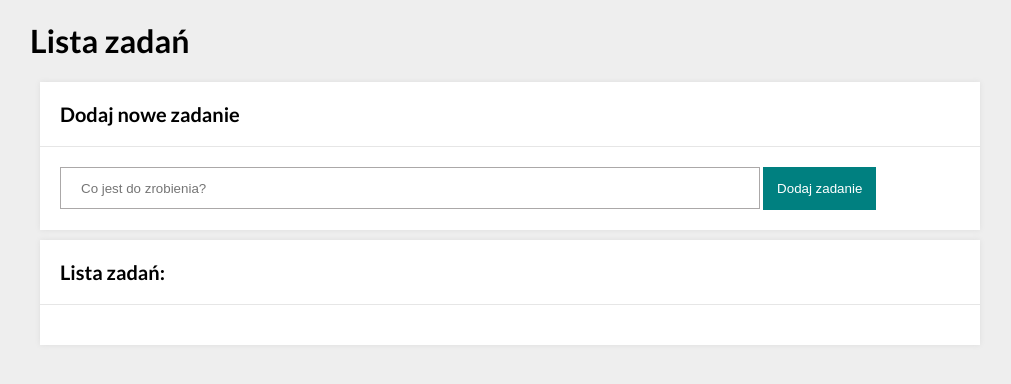
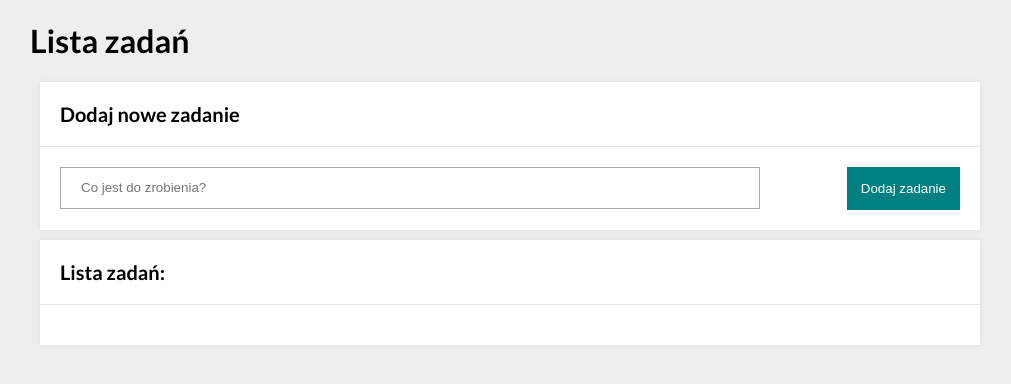
Before and after one commit to Baks44/To-do-list, a plain HTML site: page index.html in a window 1280 px wide. Shown: the whole page, without its empty margins (130-1141 px from the left). Drawn offline with Linux system fonts and the light colour scheme.

Commit message:
form class changed

```diff
--- a/index.html
+++ b/index.html
@@ -29,7 +29,7 @@
         <section class="section">
             <h2 class="section__header">Dodaj nowe zadanie</h2>
             <div class="section__body">
-                <form class="js-form" class="form">
+                <form class="form" class="js-form">
                     <input class="form__input js-newTask" placeholder="Co jest do zrobienia?">
                     <button class="form__button">Dodaj zadanie</button>
                 </form>
```
